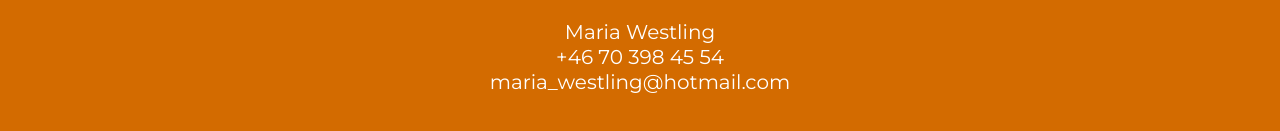
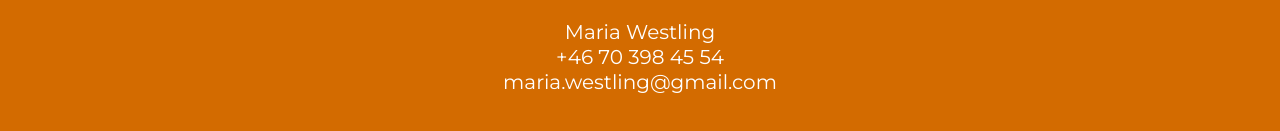
Before and after one commit to Technigo/project-react-portfolio, a React (Create React App) app: page / in a window 1280 px wide. Shown: the part 3090-3221 px from the top of the page. Built offline with nearby package versions, Linux system fonts and the light colour scheme; no server answers.

Commit message:
site done, trying to get rid of errors in console

```diff
--- a/src/components/Footer.js
+++ b/src/components/Footer.js
@@ -11,7 +11,7 @@ export const Footer = () => {
           <FooterText>
             <p>Maria Westling</p>
             <p>+46 70 398 45 54</p>
-            <p>maria_westling@hotmail.com</p>
+            <p>maria.westling@gmail.com</p>
           </FooterText>
         </FooterContent>
       </InnerWrapper>
--- a/src/components/Header.js
+++ b/src/components/Header.js
@@ -5,8 +5,6 @@ import github from './images/icons/github.svg'
 import linkedin from './images/icons/linkedin.svg'
 import profileimg from './images/profileimg.png'
 import headerpicture from './images/headerpicture.jpg'
-
-// import { BrowserRouter, Routes, Route } from 'react-router-dom'
 
 export const Header = () => {
   return (
@@ -37,14 +35,12 @@ font-family: 'Montserrat', sans-serif;
 `
 
 export const SoMeHeader = styled.div`
-/* padding: 10px; */
   display: flex;
   flex-direction: row;
   justify-content: flex-end;
   gap: 7px;
   padding-top: 15px;
   margin-right: 5%;
-
 @media (min-width: 1025px) {
   padding-top: 30px;
   margin-right: 15%;
--- a/src/components/Styling.js
+++ b/src/components/Styling.js
@@ -54,7 +54,7 @@ export const Topics = styled.p`
 export const TopicsContainer = styled.div`
 display: flex;
 flex-direction: row;
-margin-bottom: 10px;
+margin: 7px 0px 20px 0px;
 gap: 2%
 `
 
```
Lines whose indentation alone changed are shown as unchanged.
